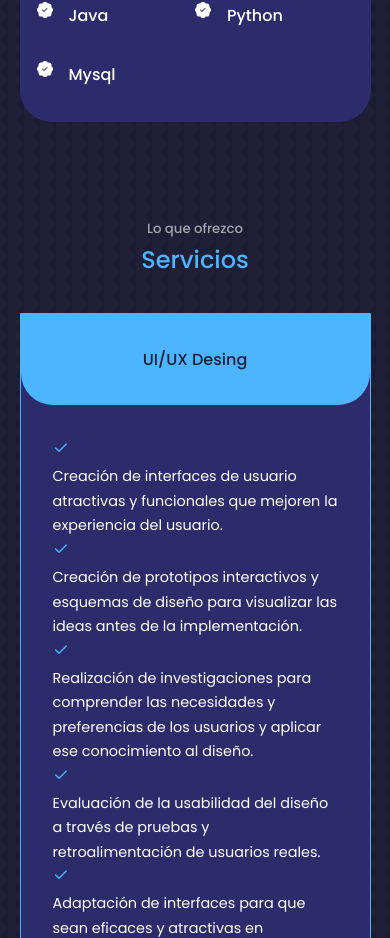
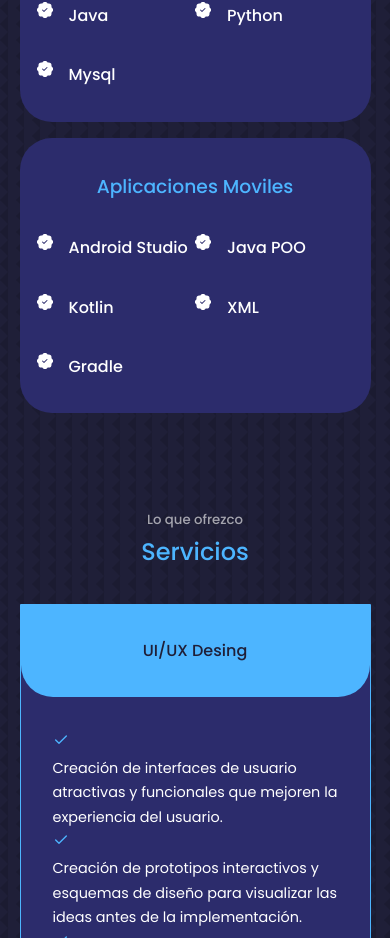
Before and after one commit to leandros1793/portfolio-leandro-s, a React (Create React App) app: page / in a window 390 px wide. Shown: the part 2560-3498 px from the top of the page. Built offline with nearby package versions, Linux system fonts and the light colour scheme.

Commit message:
agregue experiencia como desarrollador en mobile

```diff
--- a/src/components/experience/Experience.jsx
+++ b/src/components/experience/Experience.jsx
@@ -109,6 +109,55 @@ const Experience = () => {
 
 
           </div>
+
+
+
+      </div>
+
+      <div className='experience__backend'>
+        <h3>Aplicaciones Moviles</h3>
+        <div className='experience__content'>
+            <article className='experience__details'>
+              <BsFillPatchCheckFill classname="experience__details-icon"/>
+              <div>
+              <h4>Android Studio</h4>
+
+              </div>
+            </article>
+            <article className='experience__details'>
+              <BsFillPatchCheckFill classname="experience__details-icon"/>
+              <div>
+              <h4>Java POO</h4>
+
+              </div>
+            </article>
+            <article className='experience__details'>
+              <BsFillPatchCheckFill classname="experience__details-icon"/>
+              <div>
+              <h4>Kotlin</h4>
+
+              </div>
+            </article>
+            <article className='experience__details'>
+              <BsFillPatchCheckFill classname="experience__details-icon"/>
+              <div>
+              <h4>XML</h4>
+
+              </div>
+            </article>
+            <article className='experience__details'>
+              <BsFillPatchCheckFill classname="experience__details-icon"/>
+              <div>
+              <h4>Gradle</h4>
+
+              </div>
+            </article>
+
+
+          </div>
+
+
+
       </div>
 
 
```
